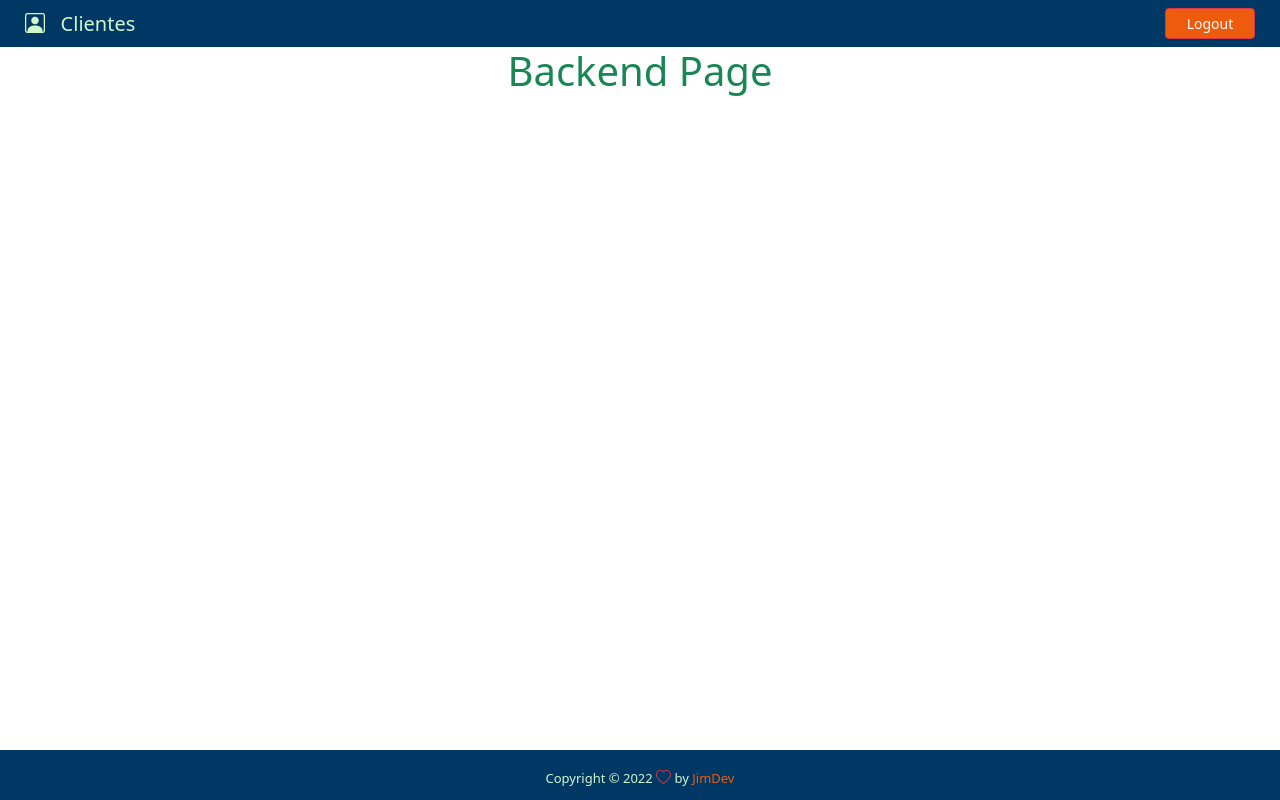
After one commit to jy-lingan/app-clientes-dj, a Django app: page /backend/ in a window 1280 px wide. The commit adds this page. Run offline with Django 3.2, Linux system fonts and the light colour scheme; some libraries are stand-ins or nearby versions.

Commit message:
modif template part-1

```diff
--- a/App/static/css/style.css
+++ b/App/static/css/style.css
@@ -0,0 +1,26 @@
+/* Start Config */
+html,
+body {
+    height   : 100%;
+    margin   : 0;
+    min-width: 100%;
+    overflow : hidden;
+}
+
+/* Nav */
+#btn-nav {
+    width       : 90px;
+    float       : right;
+    margin-right: 25px;
+}
+
+/* Footer */
+.wrapper {
+    min-height   : 100%;
+    margin-bottom: -50px;
+}
+
+#footer {
+    height   : 50px;
+    font-size: 13px;
+}
--- /dev/null
+++ b/App/templates/backend.html
@@ -0,0 +1,16 @@
+{% extends "base.html" %}
+
+<!--Navbar content-->
+{% block navbar-content %}
+<i class="bi bi-person-square"></i>&nbsp;&nbsp; Clientes
+{% endblock %}
+
+<!--Button on navbar-->
+{% block nav-btn %}
+<a href="{% url 'frontend' %}" class="btn btn-danger btn-sm" id="btn-nav" style="background-color: #EF5B0C;">Logout</a>
+{% endblock %}
+
+<!--Page conternt-->
+{% block content %}
+<h1 class="text-center text-success">Backend Page</h1>
+{% endblock %}
--- a/App/templates/base.html
+++ b/App/templates/base.html
@@ -1,5 +1,5 @@
 <!DOCTYPE html>{% load static %}
-<html lang="en">
+<html lang="es">
 
 <head>
     <meta charset="UTF-8">
@@ -12,14 +12,51 @@
     <link rel="shortcut icon" href={% static 'img/favicon.ico' %} type="image/x-icon">
 
     <!-- Logo -->
+    <link rel="shortcut icon" href={% static 'img/logo.png' %}>
 
     <!-- Css static -->
+    <link rel="stylesheet" href={% static 'css/style.css' %}>
+
+    <!-- Icons -->
+    <link rel="stylesheet" href="https://cdn.jsdelivr.net/npm/bootstrap-icons@1.9.1/font/bootstrap-icons.css">
 
     <title>Document</title>
 </head>
 
 <body>
-    <h1>Hola desde el template</h1>
+    <div class="wrapper">
+        <header>
+            <nav class="navbar navbar-expand-lg" style="background-color: #003865;">
+                <div class="col-sm">
+                    <a class="navbar-brand flex-grow-1" style="text-align: center; color:#D4F6CC; margin-left: 25px;">
+                        {% block navbar-content %}
+                        <i class="bi bi-robot"></i>&nbsp;&nbsp; JimDev
+                        {% endblock %}
+                    </a>
+                </div>
+
+                <div class="col-sm">
+                    {% block nav-btn %}
+                    <a href="{% url 'backend' %}" class="btn btn-success btn-sm" id="btn-nav" style="background-color: #3CCF4E;">Login</a>
+                    {% endblock %}
+                </div>
+            </nav>
+        </header>
+
+        <!--Page content-->
+        {% block content %}
+        {% endblock %}
+
+    </div> <!-- End wrapper -->
+
+    <footer class="bg-dark text-center text-lg-start" id="footer" style="color: #D4F6CC;">
+        <div class="text-center p-3" style="background-color: #003865;">
+            Copyright &copy; {% now "Y" %}
+            <i class="text-danger bi bi-heart" style="font-size: 15px;"></i> by
+            <a href="#" target="_blank" style="color: #EF5B0C; text-decoration: none;">JimDev</a>
+        </div>
+    </footer>
+
 </body>
 <!-- JavaScript Bundle with Popper -->
 <script src="https://cdn.jsdelivr.net/npm/bootstrap@5.2.0/dist/js/bootstrap.bundle.min.js"
--- a/App/views.py
+++ b/App/views.py
@@ -1,6 +1,12 @@
 from django.shortcuts import render
 
-# Create your views here.
 
+
+# Funcion para renderizar la vista principal de la aplicación
 def frontend(request):
     return render(request, 'index.html')
+
+
+# Funcion para renderizar la vista backend de la aplicación
+def backend(request):
+    return render(request, 'backend.html')
--- a/clientes/urls.py
+++ b/clientes/urls.py
@@ -14,10 +14,18 @@ Including another URLconf
     2. Add a URL to urlpatterns:  path('blog/', include('blog.urls'))
 """
 from django.contrib import admin
-from django.urls import path
+from django.urls import path, include
 from App import views
 
 urlpatterns = [
+    # Path del admin de Django
     path('admin/', admin.site.urls),
-    path('', views.frontend, name='index'),
+    # Path del render principal de la aplicación
+    path('', views.frontend, name='frontend'),
+    # Path Login/Logout
+    path('login/', include('django.contrib.auth.urls')),
+
+    # Backend de la aplicación
+    path('backend/', views.backend, name='backend'),
+
 ]
```
Also changed, not shown: App/templates/index.html (+14 -0 lines), App/templates/registration/login.html (added, +30 -0 lines), clientes/settings.py (+6 -2 lines), App/static/img/abstract.jpg (added), App/static/img/bg.jpg (added), App/static/img/home.jpg (added).
